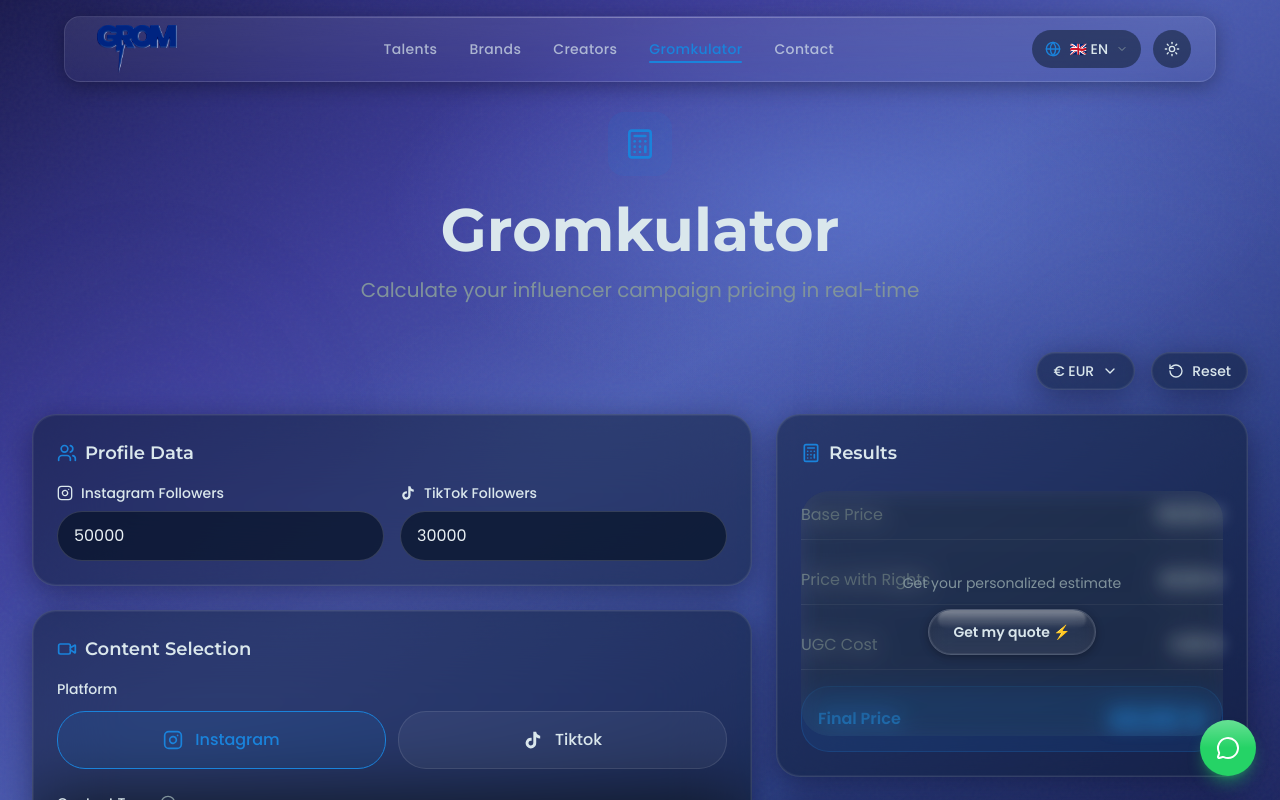
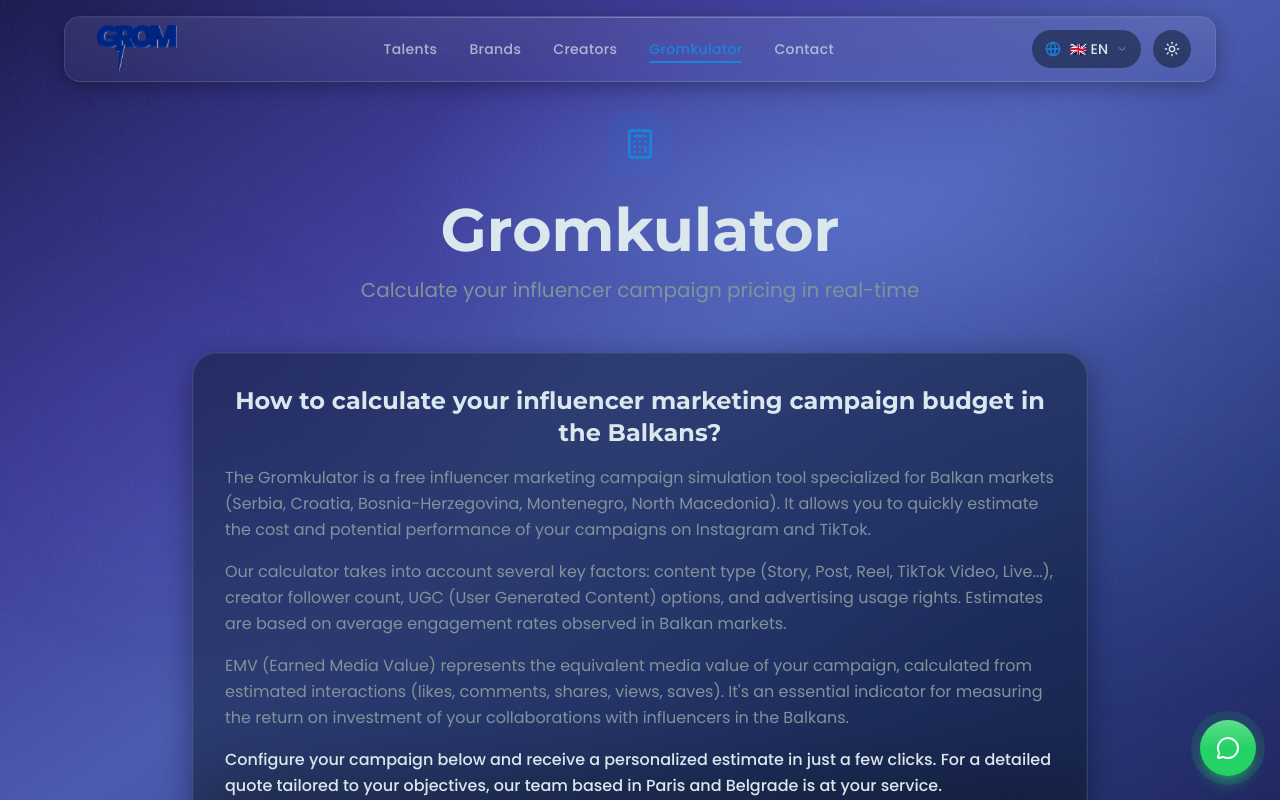
Before and after one commit to tolomanoskin-cmyk/grom-agency, a Next.js app: page /en/gromkulator in a window 1280 px wide. Shown: the top 800 px of the page. Built offline with nearby package versions, Linux system fonts and the light colour scheme.

Commit message:
feat: add SEO explanatory text section in Gromkulator
Add comprehensive SEO section with optimized H2 title and keyword-rich paragraphs in French, Serbian, and English.

```diff
--- a/components/gromkulator/gromkulator-content.tsx
+++ b/components/gromkulator/gromkulator-content.tsx
@@ -282,6 +282,49 @@ export function GromkulatorContent() {
           <p className="text-lg sm:text-xl text-muted-foreground max-w-2xl mx-auto">
             {t('subtitle')}
           </p>
+        </div>
+
+        {/* SEO Explanatory Text */}
+        <div className="max-w-4xl mx-auto mb-16">
+          <GlassCard className="p-6 sm:p-8">
+            <h2 className="font-display text-xl sm:text-2xl font-bold mb-4 text-center">
+              {language === 'fr'
+                ? 'Comment calculer le budget de votre campagne d\'influence marketing dans les Balkans ?'
+                : language === 'rs'
+                ? 'Kako izracunati budzet vase kampanje influens marketinga na Balkanu?'
+                : 'How to calculate your influencer marketing campaign budget in the Balkans?'}
+            </h2>
+            <div className="space-y-4 text-muted-foreground text-sm sm:text-base leading-relaxed">
+              <p>
+                {language === 'fr'
+                  ? 'Le Gromkulator est un outil gratuit de simulation de campagne d\'influence marketing specialise pour les marches balkaniques (Serbie, Croatie, Bosnie-Herzegovine, Montenegro, Macedoine du Nord). Il vous permet d\'estimer rapidement le cout et les performances potentielles de vos campagnes sur Instagram et TikTok.'
+                  : language === 'rs'
+                  ? 'Gromkulator je besplatan alat za simulaciju kampanja influens marketinga specijalizovan za balkanska trzista (Srbija, Hrvatska, Bosna i Hercegovina, Crna Gora, Severna Makedonija). Omogucava vam da brzo procenite troskove i potencijalne performanse vasih kampanja na Instagramu i TikToku.'
+                  : 'The Gromkulator is a free influencer marketing campaign simulation tool specialized for Balkan markets (Serbia, Croatia, Bosnia-Herzegovina, Montenegro, North Macedonia). It allows you to quickly estimate the cost and potential performance of your campaigns on Instagram and TikTok.'}
+              </p>
+              <p>
+                {language === 'fr'
+                  ? 'Notre calculateur prend en compte plusieurs facteurs cles : le type de contenu (Story, Post, Reel, Video TikTok, Live...), le nombre d\'abonnes du createur, les options UGC (User Generated Content), et les droits d\'utilisation publicitaire. Les estimations sont basees sur les taux d\'engagement moyens observes sur les marches balkaniques.'
+                  : language === 'rs'
+                  ? 'Nas kalkulator uzima u obzir nekoliko kljucnih faktora: tip sadrzaja (Story, Post, Reel, TikTok Video, Live...), broj pratilaca kreatora, UGC opcije (User Generated Content) i prava koriscenja za oglasavanje. Procene se zasnivaju na prosecnim stopama angazovanja uocenim na balkanskim trzistima.'
+                  : 'Our calculator takes into account several key factors: content type (Story, Post, Reel, TikTok Video, Live...), creator follower count, UGC (User Generated Content) options, and advertising usage rights. Estimates are based on average engagement rates observed in Balkan markets.'}
+              </p>
+              <p>
+                {language === 'fr'
+                  ? 'L\'EMV (Earned Media Value) represente la valeur mediatique equivalente de votre campagne, calculee a partir des interactions estimees (likes, commentaires, partages, vues, sauvegardes). C\'est un indicateur essentiel pour mesurer le retour sur investissement de vos collaborations avec des influenceurs dans les Balkans.'
+                  : language === 'rs'
+                  ? 'EMV (Earned Media Value) predstavlja ekvivalentnu medijsku vrednost vase kampanje, izracunatu na osnovu procenjenih interakcija (lajkovi, komentari, deljenja, pregledi, sacuvano). To je kljucni pokazatelj za merenje povrata investicije vasih saradnji sa influenserima na Balkanu.'
+                  : 'EMV (Earned Media Value) represents the equivalent media value of your campaign, calculated from estimated interactions (likes, comments, shares, views, saves). It\'s an essential indicator for measuring the return on investment of your collaborations with influencers in the Balkans.'}
+              </p>
+              <p className="font-medium text-foreground">
+                {language === 'fr'
+                  ? 'Configurez votre campagne ci-dessous et recevez une estimation personnalisee en quelques clics. Pour un devis detaille adapte a vos objectifs, notre equipe basee a Paris et Belgrade est a votre disposition.'
+                  : language === 'rs'
+                  ? 'Konfigurisite svoju kampanju ispod i primite personalizovanu procenu u nekoliko klikova. Za detaljnu ponudu prilagodjenu vasim ciljevima, nas tim sa sedistem u Parizu i Beogradu vam stoji na raspolaganju.'
+                  : 'Configure your campaign below and receive a personalized estimate in just a few clicks. For a detailed quote tailored to your objectives, our team based in Paris and Belgrade is at your service.'}
+              </p>
+            </div>
+          </GlassCard>
         </div>
 
         {/* Currency selector & Reset */}
```
